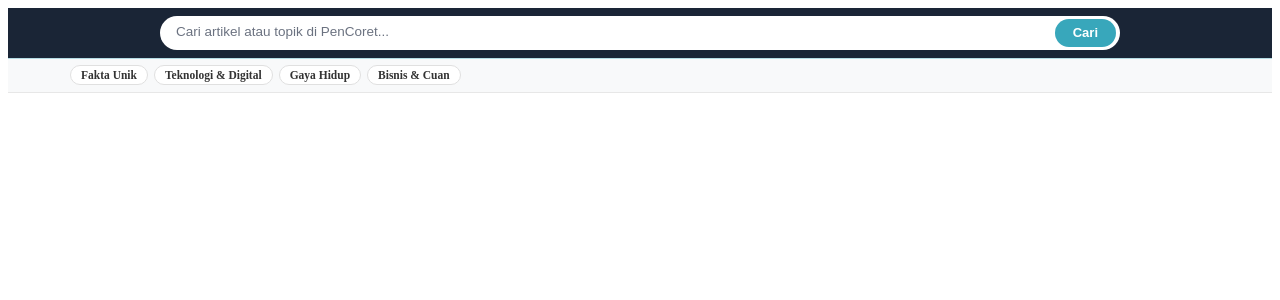
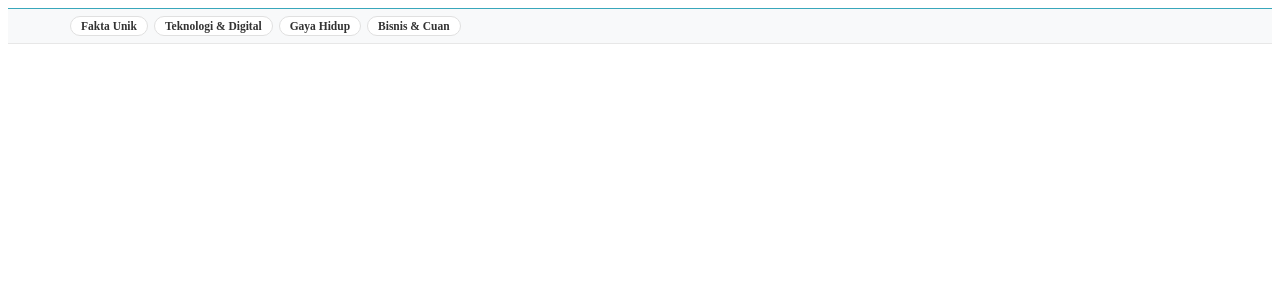
Before and after one commit to pencoret/pencoret, a Jekyll site: the page layouts/partials/nav.html, which Jekyll copies as it is, in a window 1280 px wide. Shown: the top 300 px of the page. Built offline with Jekyll 4.4.1, drawn with Linux system fonts in a browser that asks for light colours.

Commit message:
Update nav.html

```diff
--- a/layouts/partials/nav.html
+++ b/layouts/partials/nav.html
@@ -1,11 +1,3 @@
-<!-- Pita Pencarian Biru Tua Full Kiri-Kanan di Paling Atas -->
-<div class="pencoret-search-wrap">
-  <form class="pencoret-search-form" action="{{ "search" | relURL }}" method="get">
-    <input type="search" name="q" class="pencoret-search-input" placeholder="Cari artikel atau topik di PenCoret..." aria-label="Cari artikel" required>
-    <button type="submit" class="pencoret-search-btn">Cari</button>
-  </form>
-</div>
-
 <header class="navbar-affixed-top" data-spy="affix" data-offset-top="62" style="margin: 0 !important; padding: 0 !important; min-height: 0 !important; background: transparent !important;">
     <div class="navbar navbar-default yamm" role="navigation" id="navbar" style="display: none !important;">
         <div class="container" style="padding: 0 !important; margin: 0 !important;">
@@ -33,65 +25,7 @@
 </header>
 
 <style>
-  /* 1. Pita Kolom Pencarian Biru Tua Penuh Kiri-Kanan */
-  .pencoret-search-wrap {
-    width: 100% !important;
-    max-width: 100% !important;
-    background-color: #1a2536 !important;
-    padding: 8px 14px !important;
-    margin: 0 !important;
-    box-sizing: border-box !important;
-    display: block !important;
-  }
-
-  .pencoret-search-form {
-    display: flex !important;
-    align-items: center !important;
-    width: 100% !important;
-    max-width: 960px !important;
-    margin: 0 auto !important;
-    background-color: #ffffff !important;
-    border-radius: 999px !important;
-    padding: 3px 4px 3px 16px !important;
-    box-sizing: border-box !important;
-  }
-
-  .pencoret-search-input {
-    flex: 1 !important;
-    width: 100% !important;
-    border: none !important;
-    background: transparent !important;
-    color: #111827 !important;
-    font-size: 13.5px !important;
-    line-height: 1.4 !important;
-    padding: 4px 8px 4px 0 !important;
-    outline: none !important;
-    box-shadow: none !important;
-  }
-
-  .pencoret-search-input::placeholder {
-    color: #6b7280 !important;
-  }
-
-  .pencoret-search-form .pencoret-search-btn {
-    background-color: #38a7bb !important;
-    color: #ffffff !important;
-    border: none !important;
-    border-radius: 999px !important;
-    padding: 6px 18px !important;
-    margin: 0 !important;
-    font-size: 13px !important;
-    font-weight: 700 !important;
-    line-height: 1.2 !important;
-    cursor: pointer !important;
-    white-space: nowrap !important;
-  }
-
-  .pencoret-search-form .pencoret-search-btn:hover {
-    background-color: #2c8a9b !important;
-  }
-
-  /* 2. Menghapus ruang kosong & menipiskan garis hijau tosca */
+  /* Menghapus ruang kosong di antara running text dan baris kategori */
   .navbar-affixed-top, #navbar, #navbar .container {
     min-height: 0 !important;
     margin: 0 !important;
@@ -100,36 +34,16 @@
     border: none !important;
   }
 
-  /* Matikan garis 4px dari custom.css pada running bar agar tidak bertumpuk */
-  .global-running-bar, .article-running-bar {
-    border-bottom: none !important;
-  }
-
   .kat-strip {
-    position: relative !important;
     width: 100% !important;
     max-width: 100% !important;
     background-color: #f8f9fa;
-    border-top: none !important; /* Diganti garis super tipis di bawah ini */
+    border-top: 0.5px solid #38a7bb;
     border-bottom: 1px solid #e7e7e7;
     padding: 5px 0;
     margin: 0 !important;
     box-sizing: border-box;
   }
-
-  /* Garis hijau tosca super tipis (0.35px) di batas atas kategori */
-  .kat-strip::before {
-    content: "" !important;
-    position: absolute !important;
-    left: 0 !important;
-    top: 0 !important;
-    width: 100% !important;
-    height: 1px !important;
-    background-color: #38a7bb !important;
-    transform: scaleY(0.35) !important;
-    transform-origin: top !important;
-  }
-
   .kat-strip .container {
     width: 100% !important;
     max-width: 1140px;
@@ -166,9 +80,10 @@
     border-color: #38a7bb !important;
   }
 
-  /* Mode Gelap untuk Baris Kategori & Kolom Pencarian */
+  /* Mode Gelap untuk Baris Kategori */
   [data-theme="dark"] .kat-strip {
     background-color: #1a1a1a !important;
+    border-top-color: #38a7bb !important;
     border-bottom-color: #333333 !important;
   }
   [data-theme="dark"] .kat-scroll a {
@@ -176,10 +91,4 @@
     color: #e4e4e4 !important;
     border-color: #444444 !important;
   }
-  [data-theme="dark"] .pencoret-search-form {
-    background-color: #2a2a2a !important;
-  }
-  [data-theme="dark"] .pencoret-search-input {
-    color: #f3f4f6 !important;
-  }
-      </style>
+</style>
```
